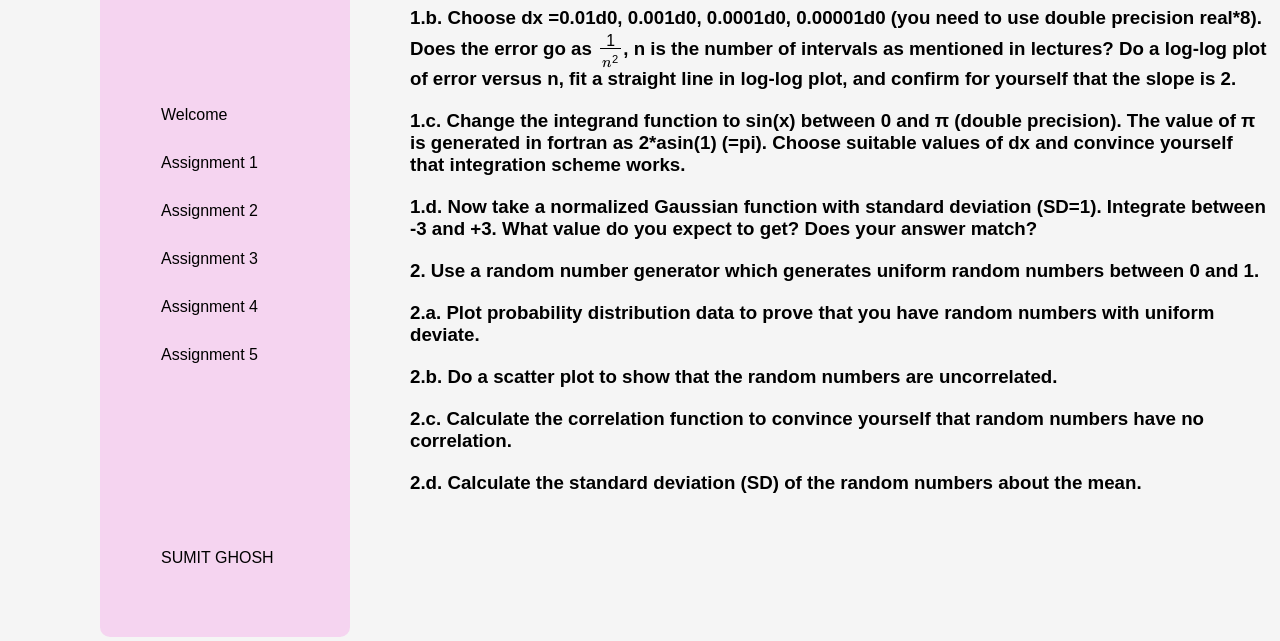
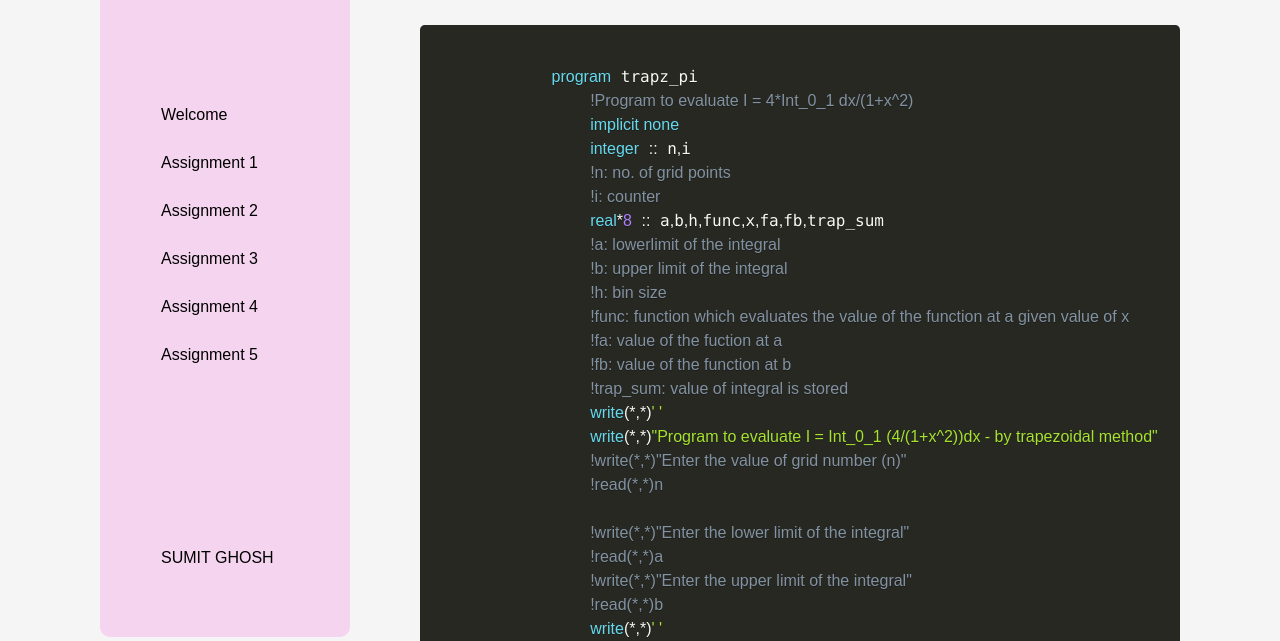
Before and after one commit to timus-g/Computational-Physics, a plain HTML site: page assignment2.html in a window 1280 px wide. Shown: the part 143-784 px from the top of the page. Drawn offline with nearby package versions, Linux system fonts and the light colour scheme.

Commit message:
updated with code

```diff
--- a/assignment2.html
+++ b/assignment2.html
@@ -38,22 +38,96 @@
     <div class="problem">
         <h3>1.a. By trapezoidal method calculate \(\int_{a}^{b} x^2 \,dx \). We know the answer will be π.</h3>
     </div>
+    <div class="fortran-code">
+        <pre><code class="language-fortran">
+            program trapz_pi
+                !Program to evaluate I = 4*Int_0_1 dx/(1+x^2)
+                implicit none
+                integer :: n,i
+                !n: no. of grid points
+                !i: counter
+                real*8 :: a,b,h,func,x,fa,fb,trap_sum
+                !a: lowerlimit of the integral
+                !b: upper limit of the integral
+                !h: bin size
+                !func: function which evaluates the value of the function at a given value of x
+                !fa: value of the fuction at a
+                !fb: value of the function at b
+                !trap_sum: value of integral is stored
+                write(*,*)' '
+                write(*,*)"Program to evaluate I = Int_0_1 (4/(1+x^2))dx - by trapezoidal method"
+                !write(*,*)"Enter the value of grid number (n)"
+                !read(*,*)n
+
+                !write(*,*)"Enter the lower limit of the integral"
+                !read(*,*)a
+                !write(*,*)"Enter the upper limit of the integral"
+                !read(*,*)b
+                write(*,*)' '
+                n = 1000000
+                a = 0.0d0
+                b = 1.0d0
+                h=(b-a)/real(n)
+
+                fa=func(a)/2.0d0
+                fb=func(b)/2.0d0
+
+                trap_sum=0.0d0
+
+                do i = 1,n-1
+                x=a+h*i
+                trap_sum=trap_sum+func(x)
+                end do
+
+                trap_sum=(trap_sum+fa+fb)*h
+
+                write(*,*)"Value of the integral = ", trap_sum
+                write(*,*)' '
+                end program trapz_pi
+
+                real*8 function func(x)
+                !evaluates f(x)=4.0d0/(1+x^2)
+                implicit none
+                real*8 :: x
+                func = 4.0d0/(1.0d0+x*x)
+                end function
+        </code></pre>
+    </div>
+
     <div class="problem">
         <h3>1.b. Choose dx =0.01d0, 0.001d0, 0.0001d0, 0.00001d0 (you need to use double precision
             real*8). Does the error go as \(1 \over n^2\), n is the number of intervals as mentioned in lectures?
             Do a log-log plot of error versus n, fit a straight line in log-log plot, and confirm for yourself
             that the slope is 2.</h3>
     </div>
+    <div class="fortran-code">
+        <pre><code class="language-fortran">
+
+        </code></pre>
+    </div>
+
     <div class="problem">
         <h3>1.c. Change the integrand function to sin(x) between 0 and π (double precision). The value of π
             is generated in fortran as 2*asin(1) (=pi). Choose suitable values of dx and convince yourself
             that integration scheme works.</h3>
     </div>
+    <div class="fortran-code">
+        <pre><code class="language-fortran">
+
+        </code></pre>
+    </div>
+
     <div class="problem">
-        <h3>1.d. Now take a normalized Gaussian function  with standard deviation
+        <h3>1.d. Now take a normalized Gaussian function \(f(x)\) = \(1 \over \sqrt{2π}\) \(e^{x^2 \over 2}\) with standard deviation
             (SD=1). Integrate between -3 and +3. What value do you expect to get? Does your answer
             match?</h3>
     </div>
+    <div class="fortran-code">
+        <pre><code class="language-fortran">
+
+        </code></pre>
+    </div>
+
     <div class="problem">
         <h3>2. Use a random number generator which generates uniform random numbers between 0
             and 1.</h3>
@@ -72,8 +146,18 @@
     <div class="problem">
         <h3>2.d. Calculate the standard deviation (SD) of the random numbers about the mean.</h3>
     </div>
-    <div class="problem"></div>
-    <div class="problem"></div>
+    <div class="problem">
+        <h3>3. Generate random numbers with (a) exponential \(e^{-2x}\) and (b) Gaussian (with SD=2)
+            distributions.</h3>
+    </div>
+    <div class="problem">
+        <h3>Write a program that computes the following multi-dimensional integral using the (a)
+            brute force and (b) importance sampling Monte Carlo integration methods:
+
+            Suppose you do not know the exact value of the integral. How do you compute the error?
+            Compare the efficiency of the two methods.
+        </h3>
+    </div>
     <div class="problem"></div>
     <div class="problem"></div>
 </div>
```
